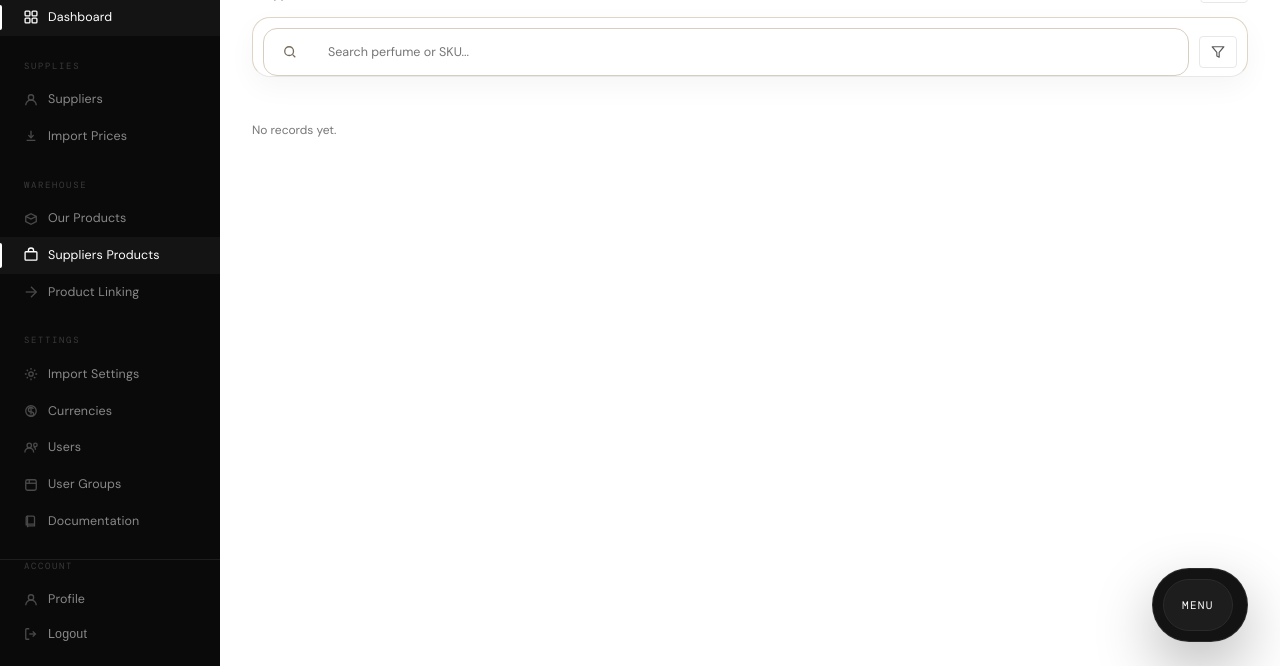
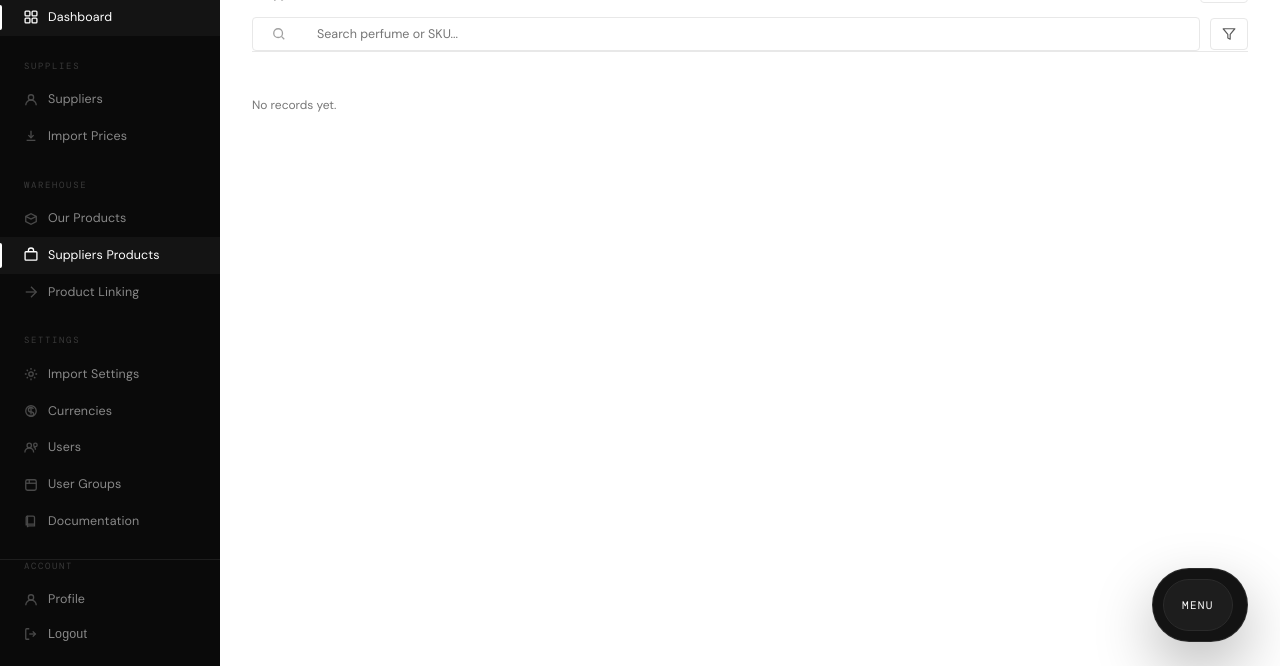
Before and after one commit to voskanyant/PerfumeX, a Django app: page /admin/products/ in a window 1280 px wide. Shown: the part 134-800 px from the top of the page. Run offline with Django 5.2, Linux system fonts and the light colour scheme; the visitor is signed in with stand-in values (Sample User, id 1); data comes from the database, SQL or seed files in the repository; data that the repository does not hold is empty; some web fonts are replaced.

Commit message:
Revert "Refine product search visibility"
This reverts commit 5b3b0649cc15dd169d971f282ddb2e5f3a84b4e3.

```diff
--- a/prices/static/prices/css/products.css
+++ b/prices/static/prices/css/products.css
@@ -66,25 +66,10 @@
   gap: 10px;
 }
 
-.products-page .search-inline-row {
-  padding: 10px;
-  border: 1px solid #dfd5c6;
-  border-radius: 18px;
-  background:
-    linear-gradient(180deg, rgba(255, 255, 255, 0.98) 0%, rgba(249, 246, 240, 0.98) 100%);
-  box-shadow:
-    0 10px 28px rgba(10, 10, 10, 0.04),
-    inset 0 1px 0 rgba(255, 255, 255, 0.8);
-}
-
 .search-input-wrap {
   position: relative;
   flex: 1;
   min-width: 0;
-}
-
-.products-page .search-input-wrap {
-  isolation: isolate;
 }
 
 .products-page .search-wrap-inner,
@@ -102,59 +87,9 @@
   padding-left: 64px !important;
 }
 
-.products-page .search-strip .search-input-wrap input {
-  min-height: 48px;
-  border: 1px solid #d7cec1;
-  border-radius: 14px;
-  background: rgba(255, 255, 255, 0.96);
-  box-shadow:
-    inset 0 1px 0 rgba(255, 255, 255, 0.8),
-    0 1px 0 rgba(10, 10, 10, 0.02);
-  transition:
-    border-color var(--transition),
-    box-shadow var(--transition),
-    background var(--transition);
-}
-
-.products-page .search-strip .search-input-wrap input:hover {
-  border-color: #c6baa8;
-}
-
-.products-page .search-strip .search-input-wrap input:focus {
-  border-color: #0f0f0f;
-  background: var(--white);
-  box-shadow:
-    0 0 0 3px rgba(15, 15, 15, 0.06),
-    inset 0 1px 0 rgba(255, 255, 255, 0.92);
-}
-
 .products-page .search-wrap-inner .search-icon,
 .generic-list-page .search-wrap-inner .search-icon {
   left: 20px !important;
-}
-
-.products-page .search-wrap-inner .search-icon {
-  color: #756b5d;
-}
-
-.products-page .search-input-wrap::after {
-  content: "";
-  position: absolute;
-  left: 14px;
-  right: 14px;
-  bottom: -3px;
-  height: 2px;
-  border-radius: 999px;
-  background: linear-gradient(90deg, #111111 0%, #6d6256 55%, #d8cdbd 100%);
-  transform: scaleX(0);
-  transform-origin: left center;
-  opacity: 0;
-  pointer-events: none;
-}
-
-.products-page .search-input-wrap.is-loading::after {
-  opacity: 1;
-  animation: searchProgress 0.82s cubic-bezier(0.22, 0.9, 0.32, 1) forwards;
 }
 
 .filter-icon-btn {
@@ -372,14 +307,6 @@
   box-shadow: 0 14px 32px rgba(10, 10, 10, 0.06);
 }
 
-.products-page .search-inline-row.is-pinned {
-  padding: 10px;
-  border-color: #d8cdbd;
-  box-shadow:
-    0 18px 34px rgba(10, 10, 10, 0.08),
-    inset 0 1px 0 rgba(255, 255, 255, 0.84);
-}
-
 .search-sticky-placeholder {
   display: none;
 }
@@ -439,17 +366,6 @@
   letter-spacing: 0.08em;
   text-transform: uppercase;
   color: var(--grey-500);
-}
-
-@keyframes searchProgress {
-  from {
-    transform: scaleX(0);
-    opacity: 0.92;
-  }
-  to {
-    transform: scaleX(1);
-    opacity: 1;
-  }
 }
 
 @media (max-width: 991.98px) {
@@ -561,12 +477,6 @@
     box-shadow: 0 10px 24px rgba(10, 10, 10, 0.08);
   }
 
-  .products-page .search-inline-row,
-  .products-page .search-inline-row.is-pinned {
-    padding: 8px;
-    border-radius: 16px;
-  }
-
   .products-page .search-strip,
   .generic-list-page .search-strip {
     gap: 6px;
@@ -580,11 +490,6 @@
   .products-page .search-wrap-inner input {
     padding-left: 34px !important;
     font-size: 16px !important;
-  }
-
-  .products-page .search-strip .search-input-wrap input {
-    min-height: 40px;
-    border-radius: 12px;
   }
 
   .products-page .search-wrap-inner .search-icon {
--- a/prices/static/prices/js/list-search.js
+++ b/prices/static/prices/js/list-search.js
@@ -275,8 +275,6 @@
     function setSearchLoading(isLoading) {
         if (!searchInputWrap) return;
         if (isLoading) {
-            searchInputWrap.classList.remove("is-loading");
-            void searchInputWrap.offsetWidth;
             searchInputWrap.classList.add("is-loading");
         } else {
             searchInputWrap.classList.remove("is-loading");
```
